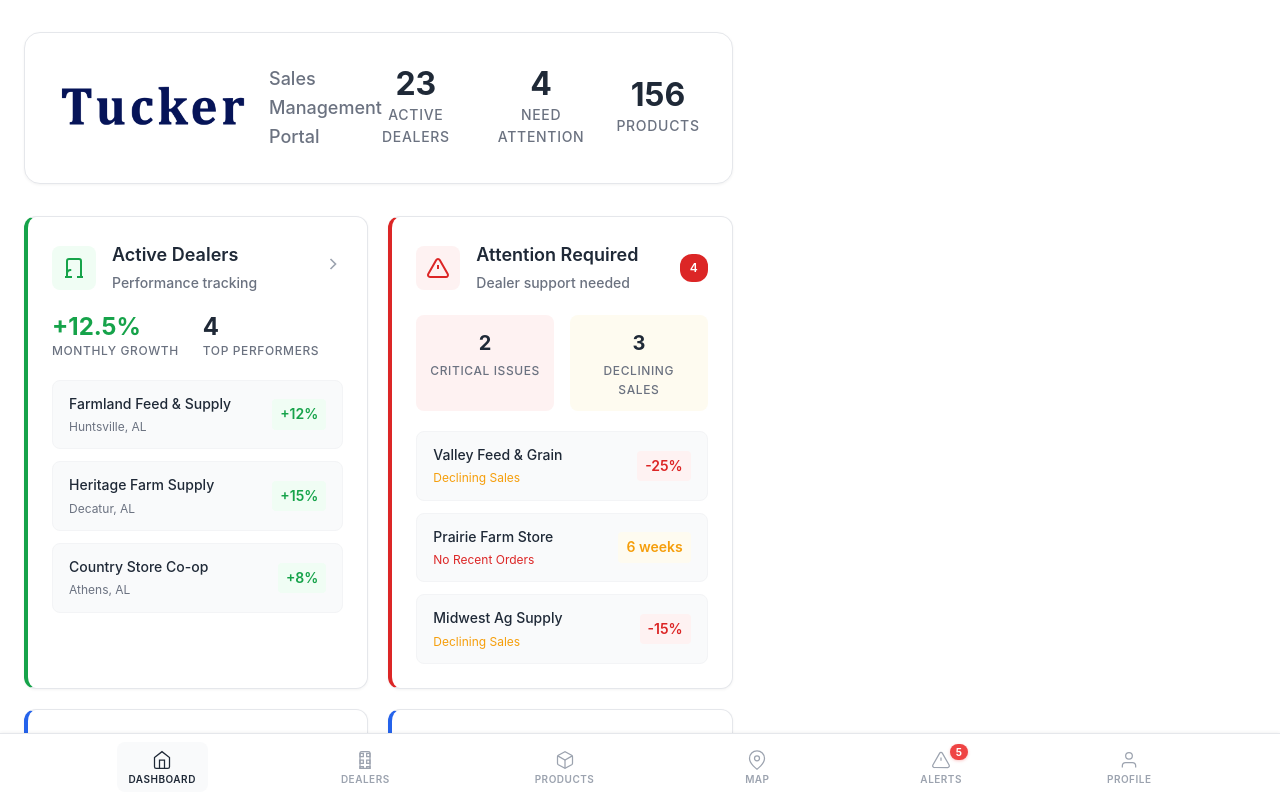
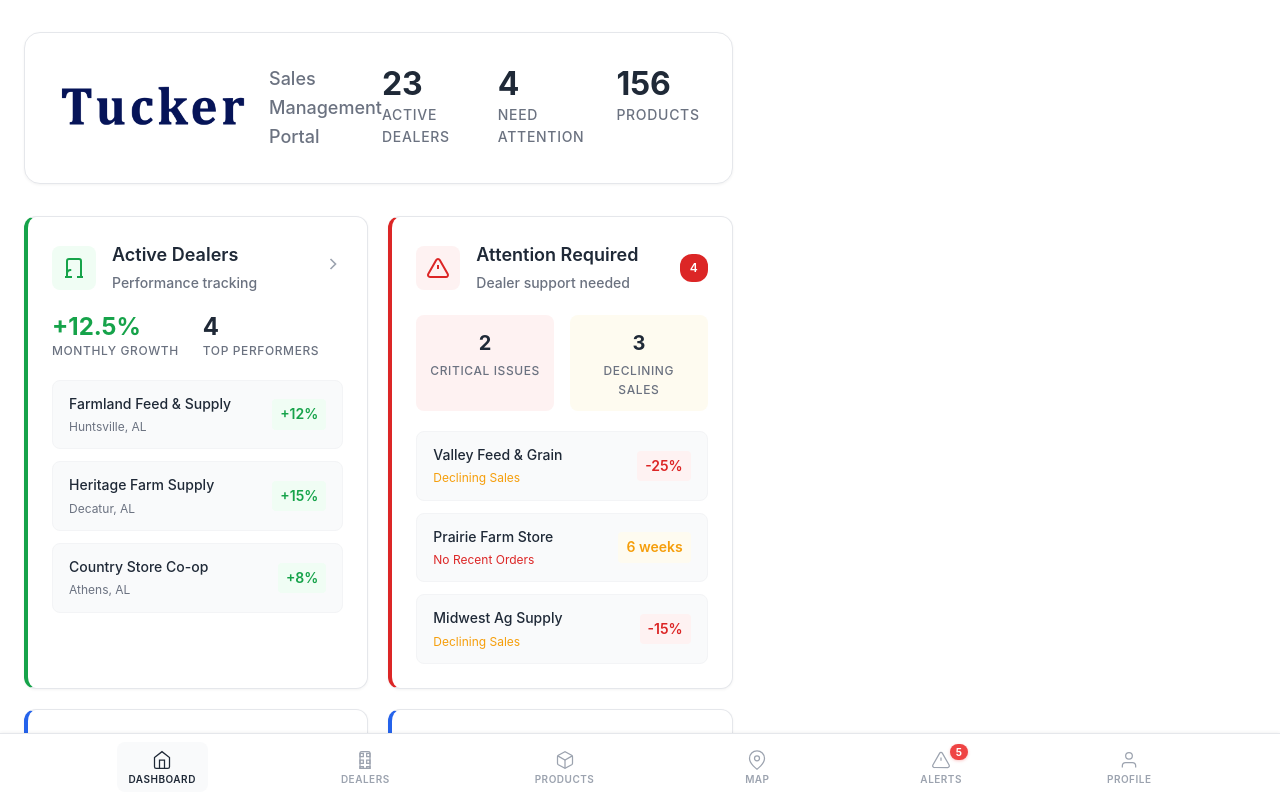
Before and after one commit to tuckermillingllc/sales-app, a Vue app in the folder sales-app-frontend/: page / in a window 1280 px wide. Shown: the top 798 px of the page. Built offline with nearby package versions, Linux system fonts and the light colour scheme.

Commit message:
Left align stats

```diff
--- a/sales-app-frontend/src/views/Home.vue
+++ b/sales-app-frontend/src/views/Home.vue
@@ -688,22 +688,21 @@ body {
 
 .stats-overview {
   display: flex;
-  gap: 32px; /* Reduced gap since we're grouping items */
-  align-items: center;
+  gap: 32px;
+  align-items: flex-start; /* Align items to top/left */
+  justify-content: flex-start; /* Start from left side */
 }
 
-/* Group the first two stats together */
 .dealer-stats-group {
   display: flex;
   gap: 48px;
-  align-items: center;
+  align-items: flex-start; /* Match parent alignment */
 }
 
 .stat-item {
   display: flex;
   flex-direction: column;
-  align-items: center;
-  text-align: center;
+  align-items: flex-start; /* Left align stat content */
 }
 
 .stat-value {
```
